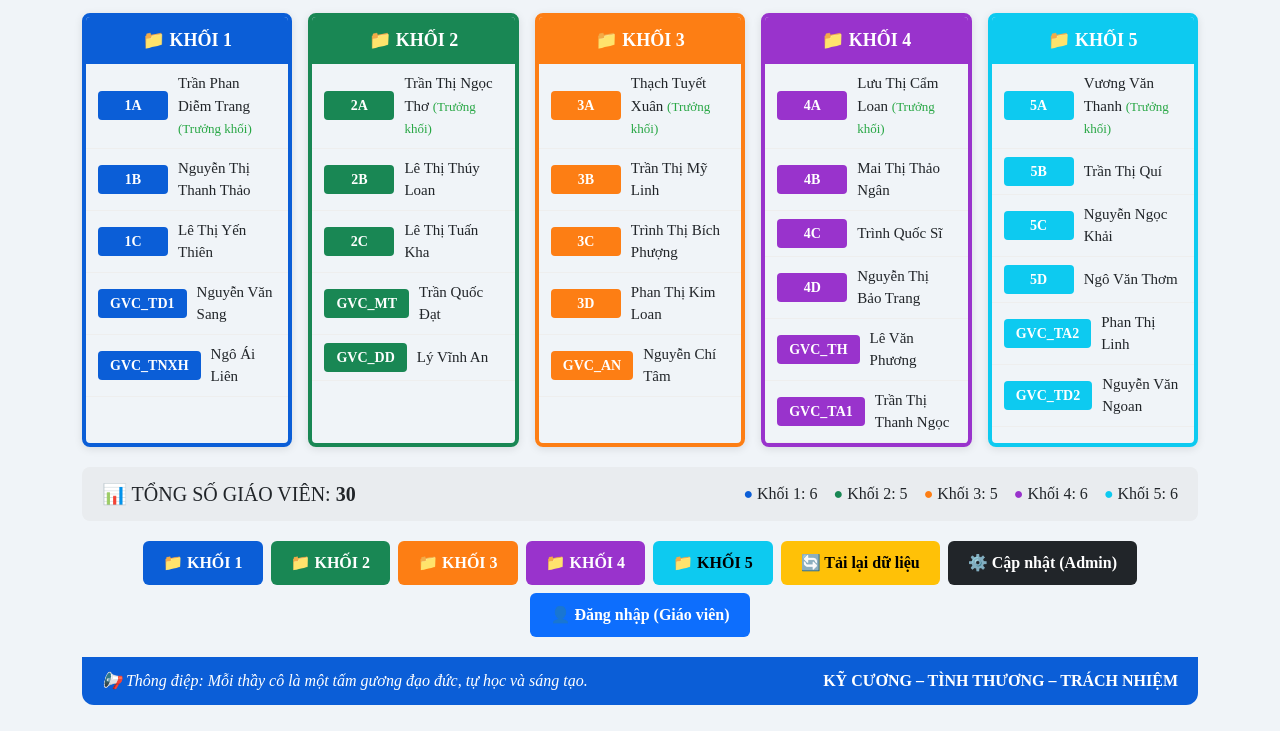
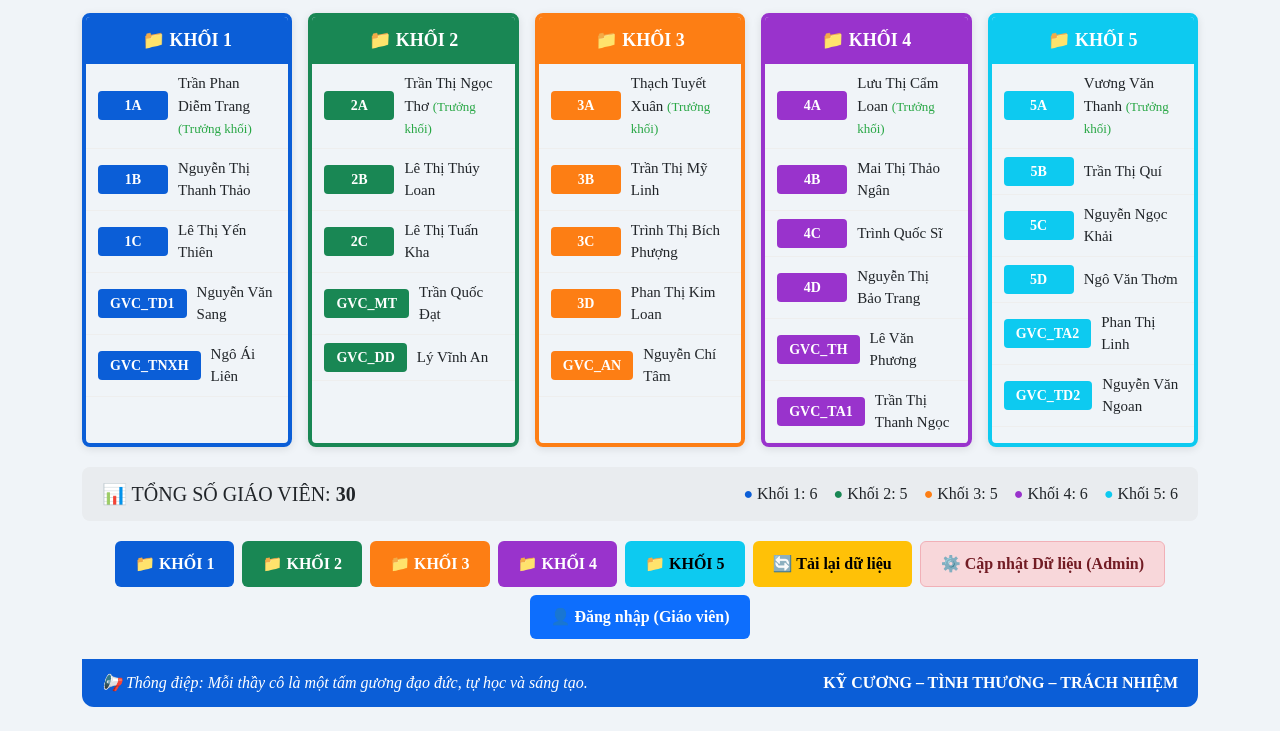
Before and after one commit to tieuhoclacquoi/tieuhoclacquoi, a website: page public/index.html in a window 1280 px wide. Shown: the part 131-862 px from the top of the page. Drawn offline with nearby package versions, Linux system fonts and the light colour scheme.

Commit message:
Update index.html

```diff
--- a/public/index.html
+++ b/public/index.html
@@ -293,7 +293,7 @@
       <button class="btn btn-custom" style="background-color: var(--khoi4); color:white;">📁 KHỐI 4</button>
       <button class="btn btn-info btn-custom" style="background-color: var(--khoi5); color:#000;">📁 KHỐI 5</button>
       <button class="btn btn-warning btn-custom">🔄 Tải lại dữ liệu</button>
-      <button class="btn btn-dark btn-custom" style="background-color: #212529;">⚙️ Cập nhật (Admin)</button>
+      <button class="btn-custom" style="background-color: #f8d7da; color: #721c24; border: 1px solid #f1b0b7;">⚙️ Cập nhật Dữ liệu (Admin)</button>
       <a href="dangnhap.html" class="btn btn-primary btn-custom">👤 Đăng nhập (Giáo viên)</a>
     </div>
 
```
